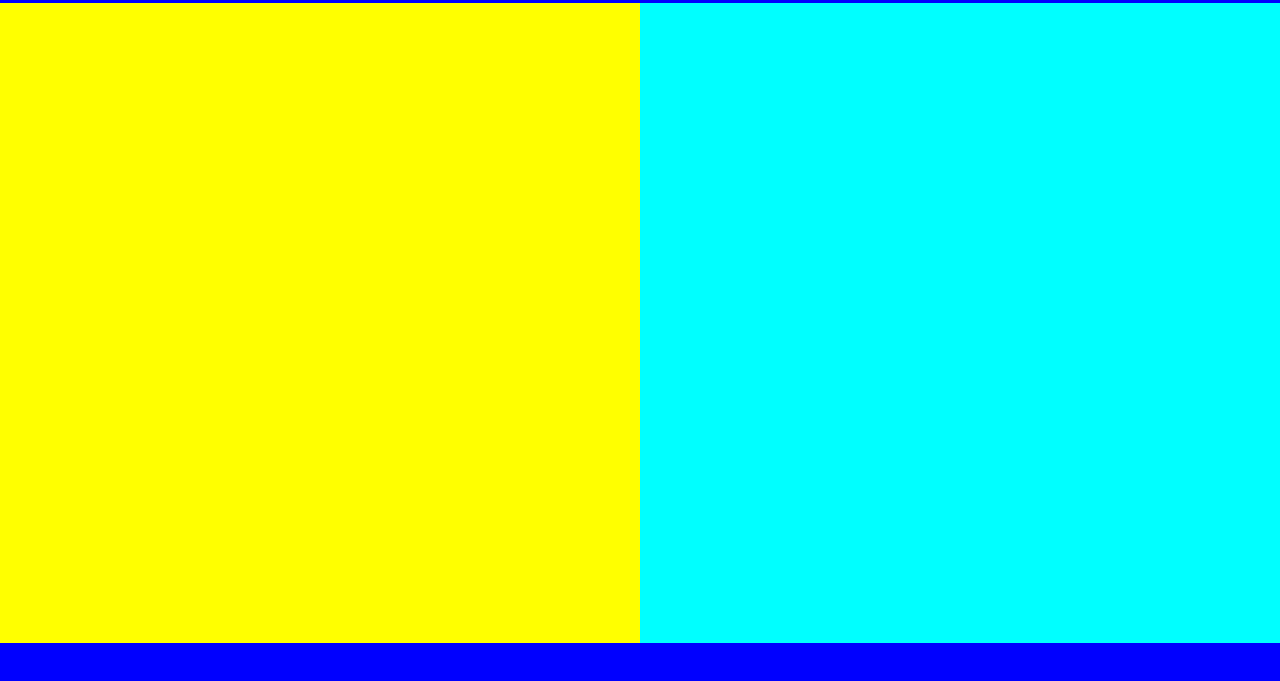
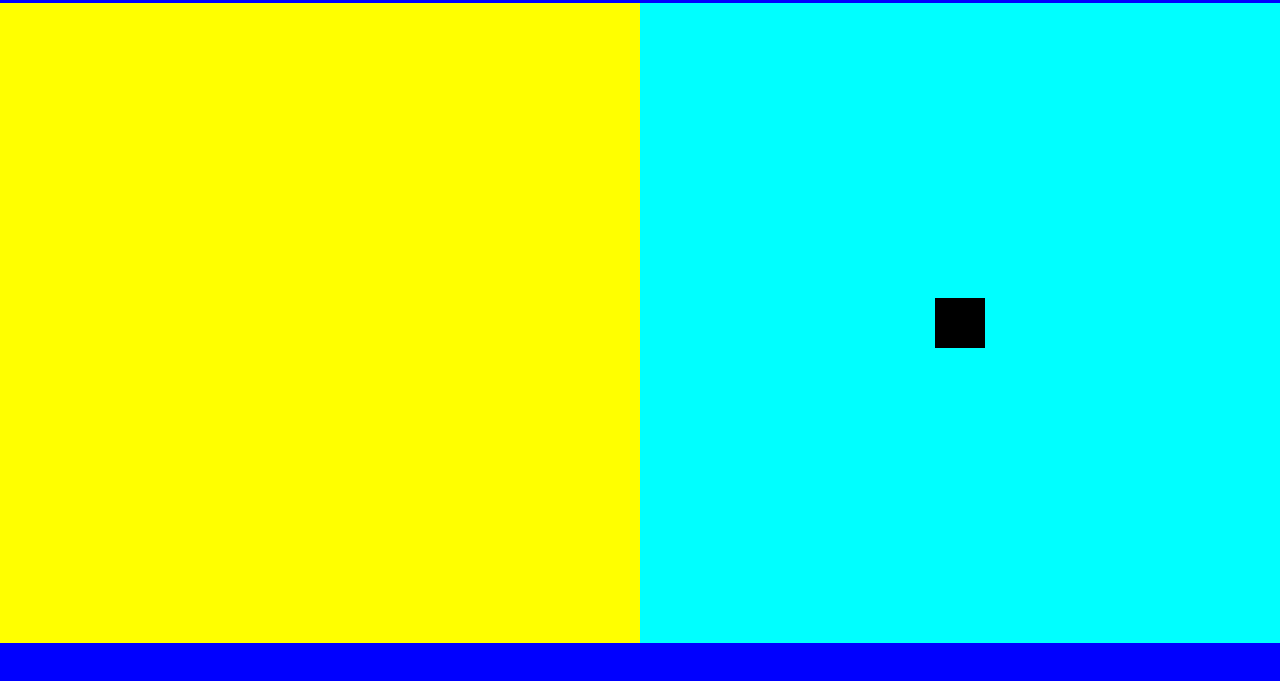
Before and after one commit to lhutchinson22/layout_template, a plain HTML site: page index.html in a window 1280 px wide. Shown: the part 77-758 px from the top of the page. Drawn offline with Linux system fonts and the light colour scheme.

Commit message:
centered div inside left container

```diff
--- a/assets/style.css
+++ b/assets/style.css
@@ -49,6 +49,18 @@ main {
 .right {
   background-color: cyan;
   float: right;
+  position: relative;
+}
+
+.center {
+  position: absolute;
+  top: 50%;
+  left: 50%;
+  transform: translate(-50%, -50%);
+  background-color: black;
+  height: 50px;
+  width: 50px;
+  /* border-radius: 15px; */
 }
 
 footer {
--- a/index.html
+++ b/index.html
@@ -17,7 +17,10 @@
     </nav>
     <main class="clearfix">
       <aside class="left"></aside>
-      <aside class="right"></aside>
+
+      <aside class="right">
+        <div class="center"></div>
+      </aside>
     </main>
     <footer></footer>
   </body>
```
